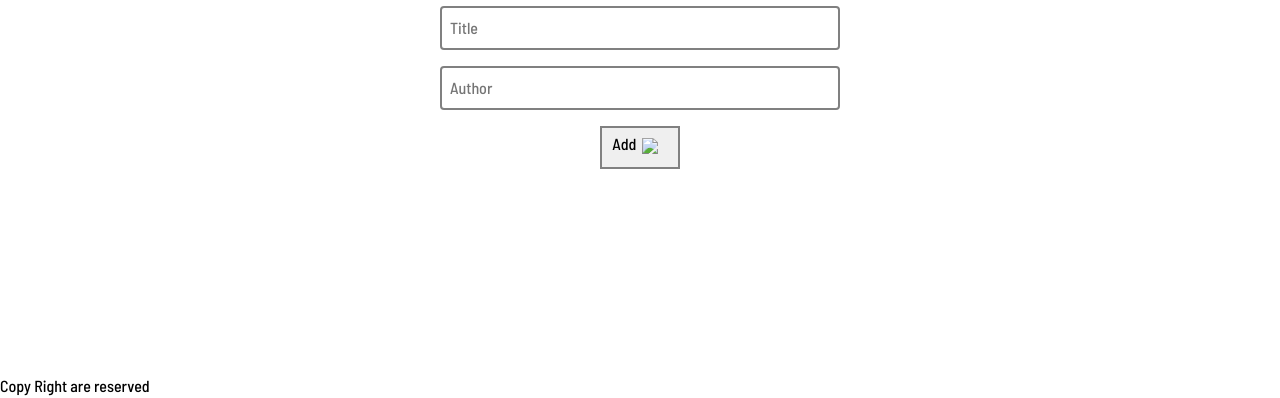
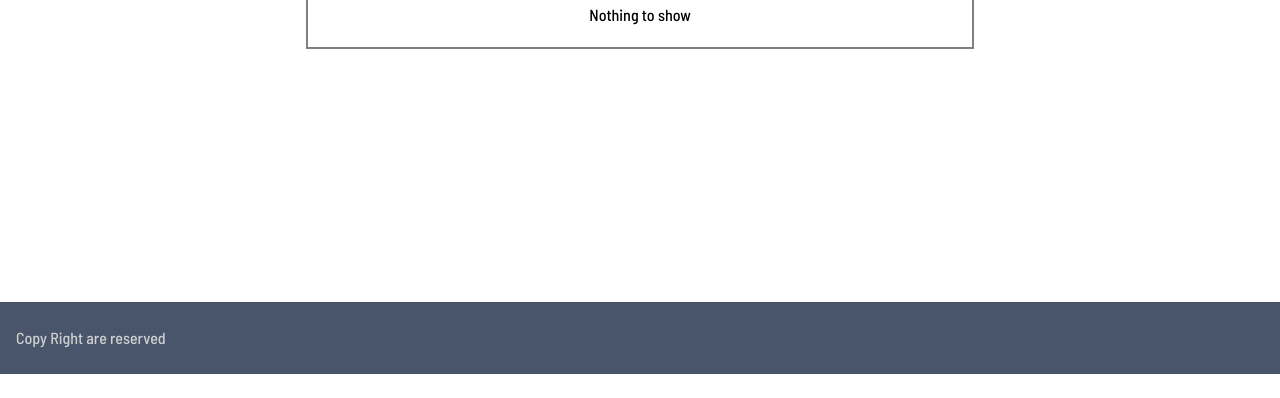
Before and after one commit to MahdiSohaily/Awesome-books, a website with bundled scripts: page index.html in a window 1280 px wide. Shown: the part 426-824 px from the top of the page. After the commit the page ends 800 px from the top, so only its background shows below. Built offline with nearby package versions, Linux system fonts and the light colour scheme; files whose address does not match are found by name.

Commit message:
Add footer section

```diff
--- a/index.html
+++ b/index.html
@@ -40,22 +40,7 @@
                     <!-- Books list will be appended here -->
                 </tbody>
             </table>
-            <div class="data-form">
-                <h2 class="text-center secondary-header">Add a new book</h2>
-                <form action="javascript:void(0)" method="post" class="form">
-                    <div class="form-control my-3">
-                        <input class="input-form border" type="text" required minlength="3" name="title" id="book-title" aria-label="book-title" placeholder="Title">
-                    </div>
-                    <div class="form-control my-3">
-                        <input class="input-form border" type="text" required minlength="3" name="author" id="book-Author" aria-label="book-Author" placeholder="Author">
-                    </div>
-                    <div class="form-control my-3">
-                        <button type="submit" class="btn border">Add
-                            <img width="20" height="20" class="icon" src="./src/icon/submit-icon.svg" alt="submit-icon">
-                        </button>
-                    </div>
-                </form>
-            </div>
+
         </section>
     </main>
     <footer>
--- a/src/css/styles.css
+++ b/src/css/styles.css
@@ -201,3 +201,16 @@ td {
   margin-inline: auto;
   padding: 0.25rem 2rem;
 }
+
+/* footer styles */
+footer {
+  position: fixed;
+  bottom: 0;
+  width: 100%;
+  padding: 1.5rem 1rem;
+  background-color: var(--clr-secondary-400);
+}
+
+footer p {
+  color: var(--clr-neutral-300);
+}
```
